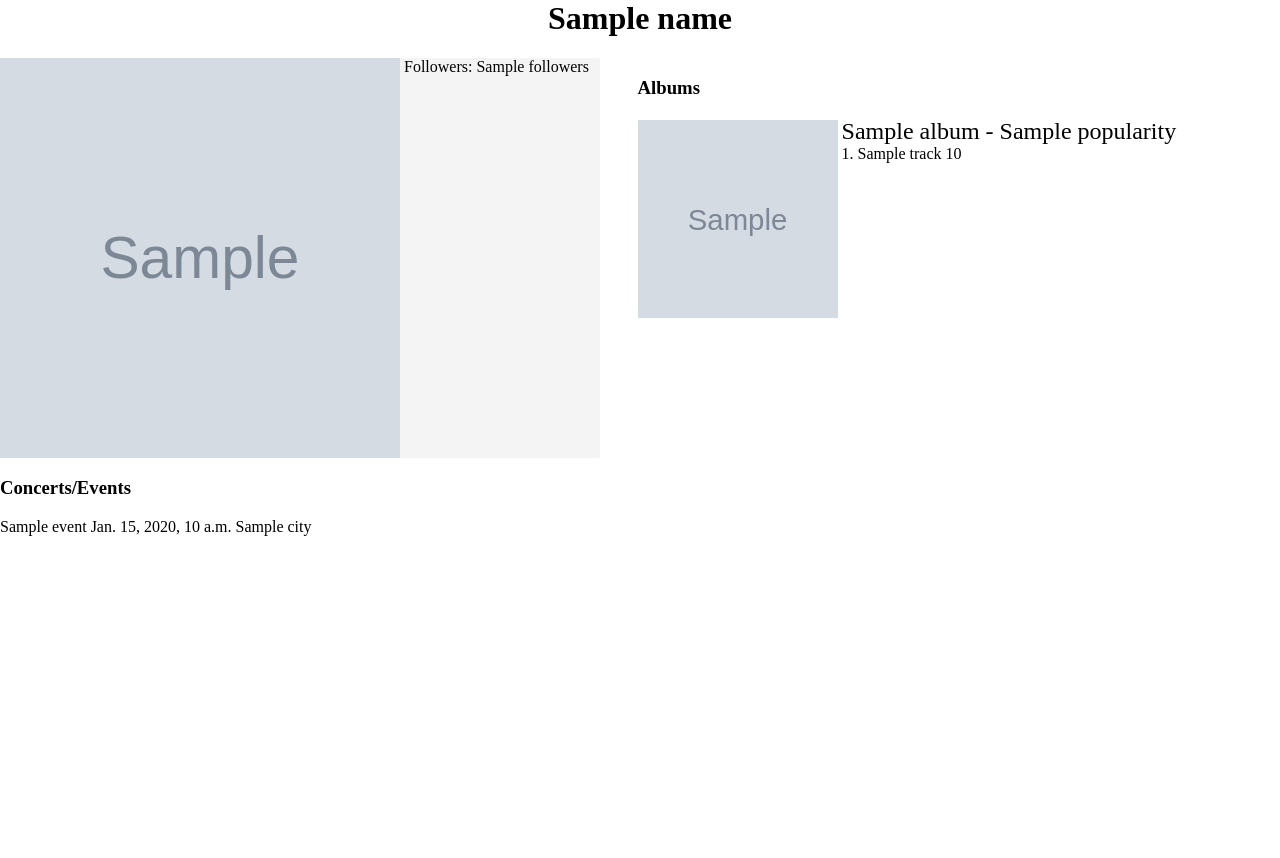
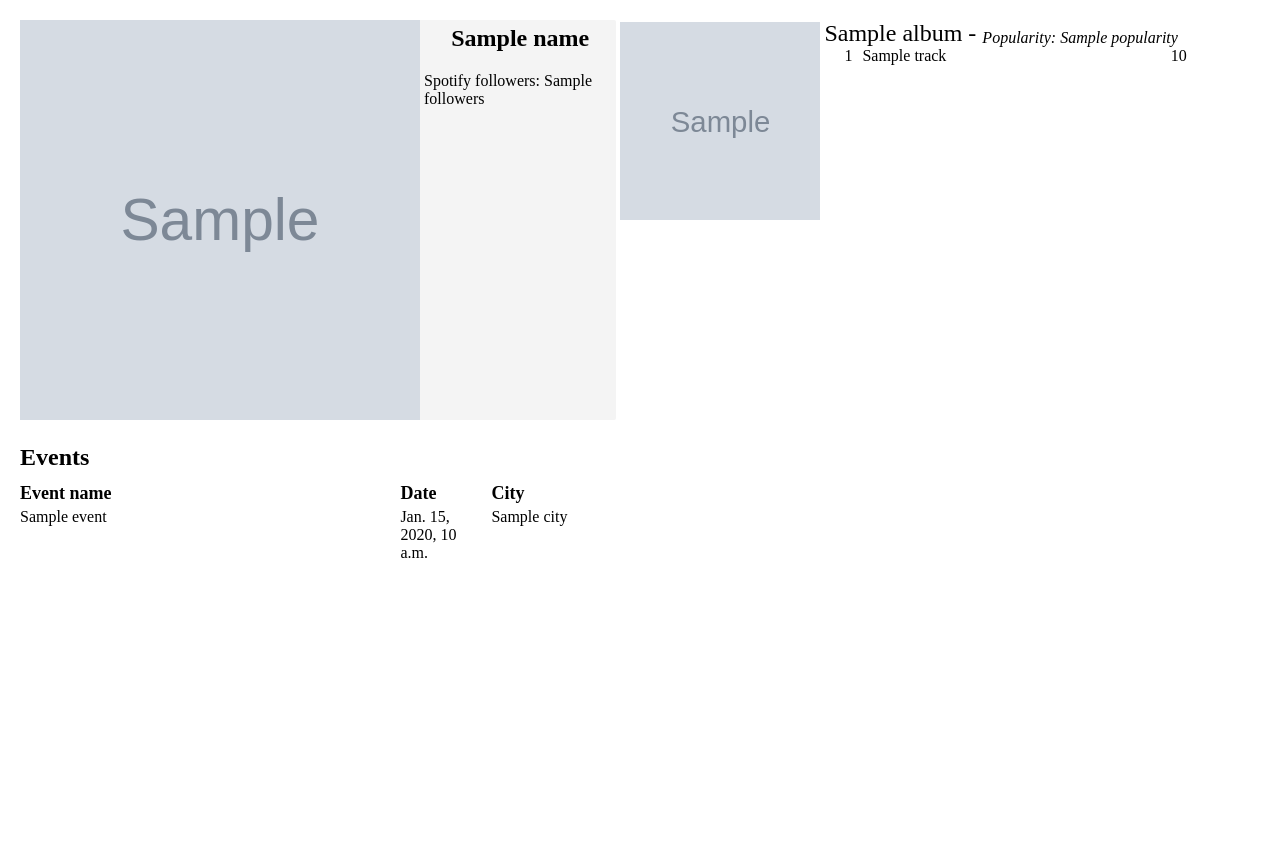
Before and after one commit to siljr/prosjekt1, a Django app: template band_booking/templates/band_booking/artist.html in a window 1280 px wide. After the commit the page ends 558 px from the top, so only its background shows below. Run offline with Django 3.2, Linux system fonts and the light colour scheme; a user stored in the database is signed in; tables that the repository leaves empty hold one stand-in row (values such as "Sample post"); the template is opened without the code that fills it: most values are stand-ins (such as "Sample title", 1, 10 or a date in 2020); grey boxes marked "Sample" are stand-in pictures.

Commit message:
Style changes and some minor changes to the information displayed in the HTML

```diff
--- a/band_booking/static/band_booking/style/artist.css
+++ b/band_booking/static/band_booking/style/artist.css
@@ -1,52 +1,69 @@
-html, body{
-    min-width: 100%;
-    max-width: 100%;
-    margin: 0;
+html, body {
+    min-width: calc(100% - 40px);
+    max-width: calc(100% - 40px);
+    margin: 10px;
     padding: 0;
 }
 
-.band-title{
-    margin-left: 50%;
-    transform: translate(-50%, 0);
-    text-align: center;
+.band-members {
+    overflow-x: scroll;
+    height: calc(100% - 137px);
+    padding-bottom: 2px;
 }
 
-.image-wrapper{
+.band-title {
+    text-align: center;
+    margin-top: 5px;
+}
+
+.image-wrapper {
     width: 400px;
     height: 400px;
     display: inline-block;
 }
 
-.band-image{
+.band-image {
     width: inherit;
     height: inherit;
     object-fit: cover;
 }
 
-.general-band-information{
+.general-band-information {
     top: 0;
     display: inline-block;
-    width: 194px;
+    width: calc(100% - 404px);
     padding-bottom: 3px;
-    vertical-align:top;
+    vertical-align: top;
     height: 400px;
 }
 
-.followers{
+.followers {
     height: 40px;
 }
 
-.band-information{
+.followers-number {
+    font-weight: 500;
+}
+
+.band-information {
     border-radius: 2px;
-    width: 600px;
+    width: 100%;
     height: 400px;
     background-color: #f4f4f4;
 }
 
-.albums{
+.album-popularity {
+    font-weight: normal;
+    font-style: italic;
+    font-size: 16px;
+    vertical-align: bottom;
+}
+
+.albums {
     vertical-align: top;
-    width: 49.5%;
-    height: 800px;
+    width: 49.7%;
+    height: 100%;
+    overflow-x: scroll;
     display: inline-block;
 }
 
@@ -69,13 +86,17 @@ html, body{
 
 }
 
+.albums-title {
+    display: none;
+}
+
 .album-tracks {
     height: 175px;
     overflow-y: scroll;
     overflow-x: hidden;
 }
 
-::-webkit-scrollbar{
+::-webkit-scrollbar {
     width: 6px;
 }
 
@@ -85,11 +106,11 @@ html, body{
 
 ::-webkit-scrollbar-thumb {
     border-radius: 10px;
-    -webkit-box-shadow: inset 0 0 6px rgba(0,0,0,1);
-    background-color: #666666;
+    -webkit-box-shadow: inset 0 0 6px rgba(0, 0, 0, 0.8);
+    background-color: #f2f2f2;
 }
 
-:window-inactive{
+:window-inactive {
     display: none;
 }
 
@@ -99,8 +120,105 @@ html, body{
     width: calc(100% - 210px);
 }
 
-.wrapper-left{
+.wrapper-left {
     display: inline-block;
     vertical-align: top;
-    width: 49.5%;
+    width: 49.7%;
 }
+
+.event-date, .event-date-header {
+    width: 75px;
+}
+
+.event-city, .event-city-header {
+    width: 125px;
+}
+
+.track {
+    height: 20px;
+}
+
+.events {
+    width: 100%;
+    height: calc(100% - 425px);
+    vertical-align: top;
+}
+
+.event, .event-headers {
+    display: table-row;
+    height: 25px;
+    width: 100%;
+}
+
+.event > span, .event-headers > span {
+    display: table-cell;
+}
+
+.event-title, .event-date, .event-title-header, .event-date-header {
+    padding-right: 8px;
+}
+
+.event-city, .event-date, .event-city-header, .event-date-header {
+    padding-left: 8px;
+}
+
+.event-headers > span {
+    font-weight: 600;
+    font-size: 18px;
+    height: 20px;
+}
+
+.event-table-events {
+    height: 100%;
+    overflow-y: scroll;
+    display: table-row-group;
+    vertical-align: top;
+    margin: 0;
+    padding: 0;
+}
+
+.event-table-wrapper {
+    overflow-y: scroll;
+    height: calc(100% - 20px);
+    width: 100%;
+    margin: 0;
+    padding: 0;
+}
+
+.event-table-wrapper-table {
+    display: table;
+    width: 100%;
+}
+
+.events-table {
+    height: calc(100% - 40px);
+    width: 100%;
+}
+
+.events-title {
+    font-size: 24px;
+    margin-bottom: 12px;
+}
+
+.tracks {
+    display: table;
+    width: 100%;
+}
+
+.track {
+    display: table-row;
+}
+
+.track > span {
+    display: table-cell;
+}
+
+.track-time {
+    width: 40px;
+}
+
+.track-number {
+    width: 28px;
+    text-align: right;
+    padding-right: 10px;
+}
--- a/band_booking/templates/band_booking/artist.html
+++ b/band_booking/templates/band_booking/artist.html
@@ -6,21 +6,26 @@
     <title>{{ error }}</title>
     <h3>{{ error }}</h3>
 {% else %}
-    <h1 class="band-title">{{ name }}</h1>
+    <title>{{ name }}</title>
+    <!--<h1 class="band-title">{{ name }}</h1> -->
     <div class="wrapper-left">
         <div class="band-information">
             <div class="image-wrapper">
                 <img class="band-image" src="{{ image.url }}"/>
             </div>
             <div class="general-band-information">
+                <h2 class="band-title">{{ name }}</h2>
                 <div class="followers">
-                    Followers: {{ followers }}
+                    Spotify followers:
+                    <span class="followers-number">
+                        {{ followers }}
+                    </span>
                 </div>
                 {% if type == "band" %}
                 <div class="members">
-                    <h5 class="members-title">
+                    <h4 class="members-title">
                         Members
-                    </h5>
+                    </h4>
                     <div class="band-members">
                         {% for member in members %}
                             <div class="band-member">{{ member }}</div>
@@ -32,29 +37,49 @@
         </div>
 
         <div class="events">
-            <h3 class="events-title">Concerts/Events</h3>
-            {% if error in past_events %}
+            <h3 class="events-title">Events</h3>
+            {% if past_events.error %}
                 <div class="event-error">
-                    {{ error }}
+                    {{ past_events.error }}
                 </div>
             {% else %}
+                <div class="events-table">
+                    <div class="event-table-wrapper-table">
+                        <div class="event-headers">
+                            <span class="event-title-header">
+                                Event name
+                            </span>
+                            <span class="event-date-header">
+                                Date
+                            </span>
+                            <span class="event-city-header">
+                                City
+                            </span>
+                        </div>
+                    </div>
+                    <div class="event-table-wrapper">
+                        <div class="event-table-wrapper-table">
+                            <div class="event-table-events">
                                 {% for event in past_events.events %}
                                     <div class="event">
                                     <span class="event-title">
                                         {{ event.name }}
                                     </span>
-                    <span>
+                                    <span class="event-date">
                                         {{ event.date }}
                                     </span>
-                    <span>
+                                    <span class="event-city">
                                         {{ event.city }}
                                     </span>
                                     </div>
                                 {% endfor %}
+                            </div>
+                        </div>
+                    </div>
+                </div>
             {%  endif %}
         </div>
     </div>
-
 
     <div class="albums">
         <h3 class="albums-title">
@@ -65,14 +90,20 @@
                 <img class="album-image" src="{{ album.image.url }}"/>
                 <div class="album-information">
                     <span class="album-title">
-                    {{ album.name }} - {{ album.popularity }}
+                    {{ album.name }} -
+                        <span class="album-popularity">
+                            Popularity: {{ album.popularity }}
+                        </span>
                     </span>
                     <div class="album-tracks">
                         <div class="tracks">
                             {% for track in album.tracks %}
                                 <div class="track">
+                                    <span class="track-number">
+                                        {{ track.track_number }}
+                                    </span>
                                     <span class="track-name">
-                                    {{ track.track_number }}. {{ track.name }}
+                                        {{ track.name }}
                                     </span>
                                     <span class="track-time">
                                         {{ track.duration }}
```
Lines whose indentation alone changed are shown as unchanged.
